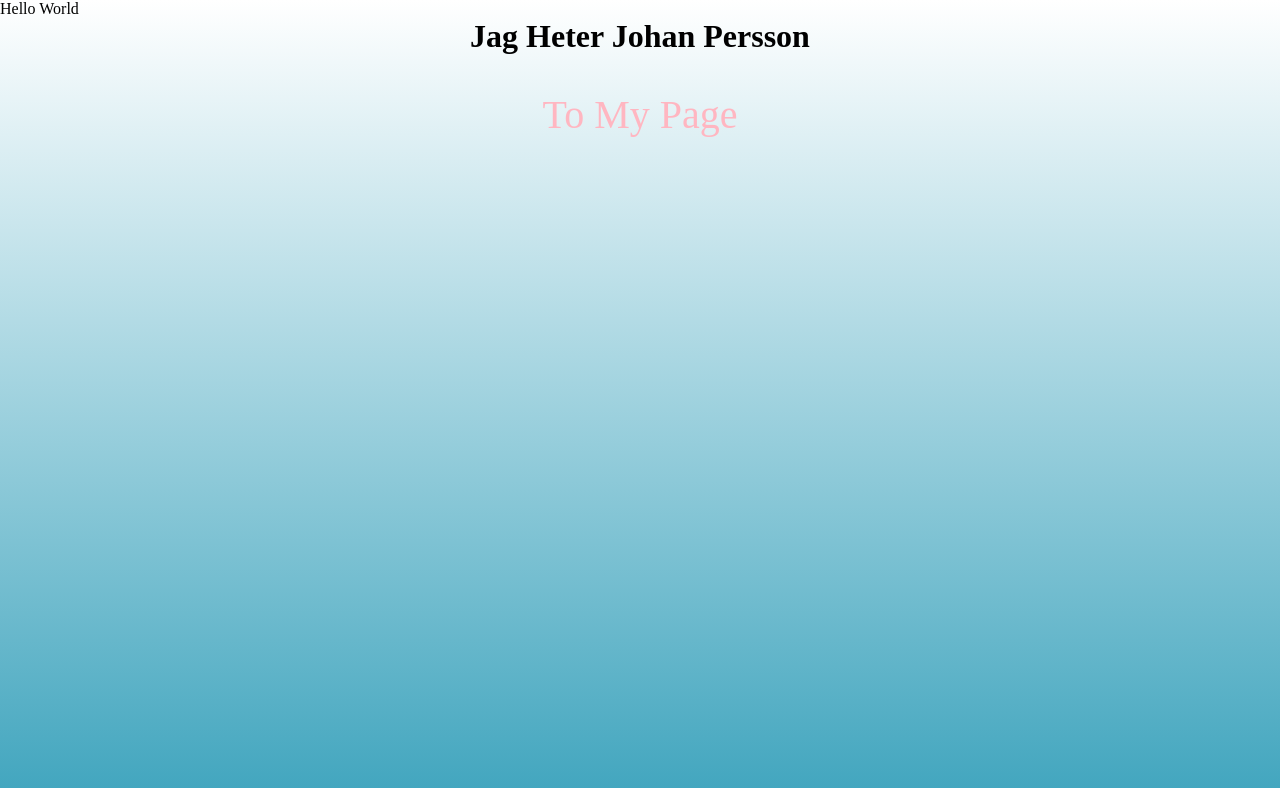
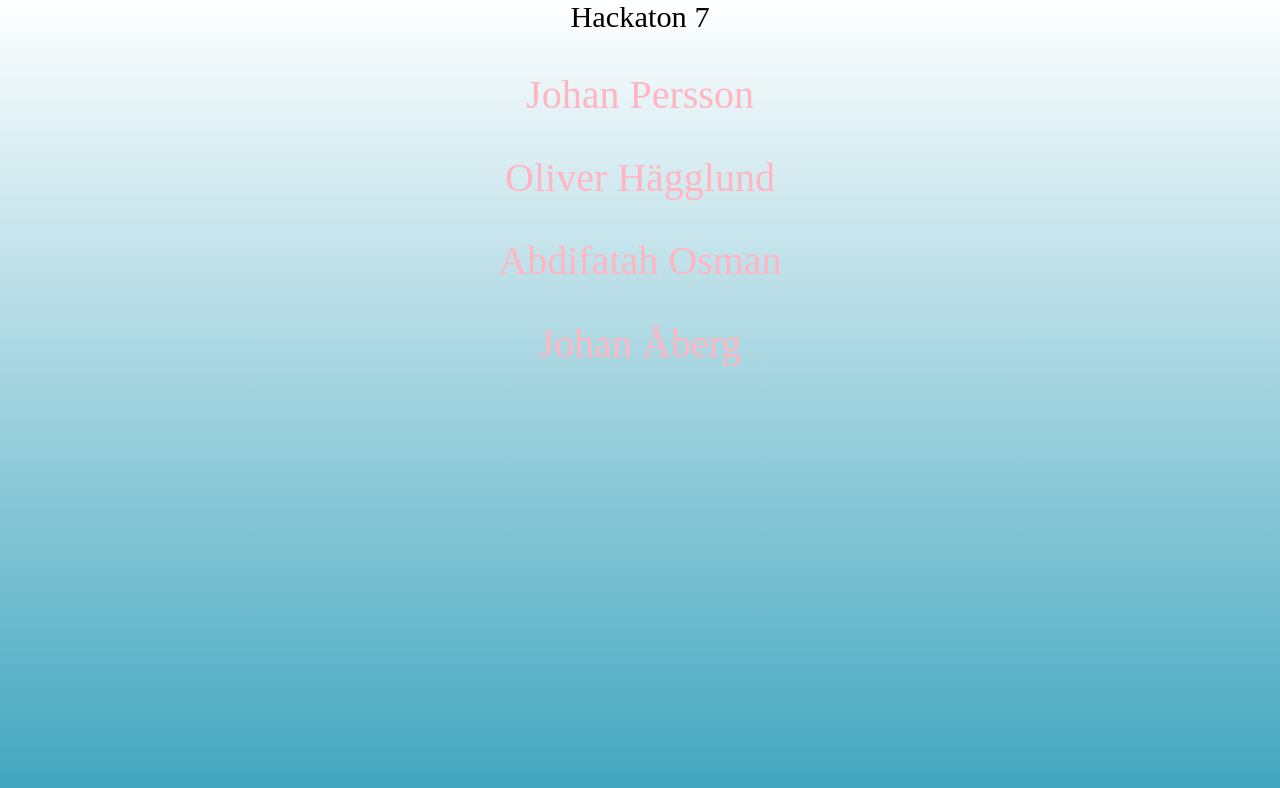
Before and after one commit to Mexoor/Hackathon7, a plain HTML site: page index.html in a window 1280 px wide. Drawn offline with Linux system fonts and the light colour scheme.

Commit message:
Combined

```diff
--- a/index.html
+++ b/index.html
@@ -7,8 +7,11 @@
     <title>Document</title>
 </head>
 <body>
-    <header>Hello World</header>
-    <h1>Jag Heter Johan Persson</h1>
-    <a href="johan_persson.html"> To My Page</a>
+    <Header style="display: flex; justify-content: center; align-items: center; font-size: 1.9em;" >Hackaton 7</Header>
+    <a href="johan_persson.html">Johan Persson</a>
+    <a href="Oliver_Hägglund.html">Oliver Hägglund</a>
+    <a href="abdifatah_osman.html">Abdifatah Osman</a>
+    <a href="johan_aberg.html">Johan Åberg</a>
+
 </body>
 </html>
--- a/style.css
+++ b/style.css
@@ -3,7 +3,7 @@
     margin: 0;
 }
 
-h1{
+h1,h2,h3{
     text-align: center;
 }
 
```
Also changed, not shown: johan_aberg.html (+3 -2 lines).
